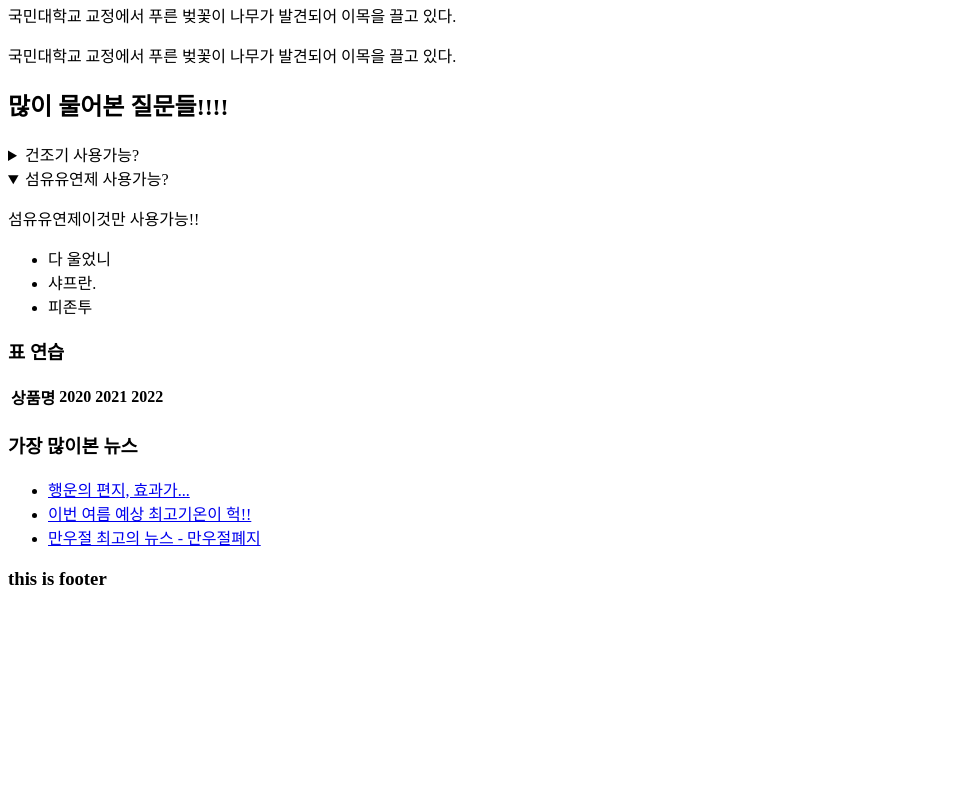
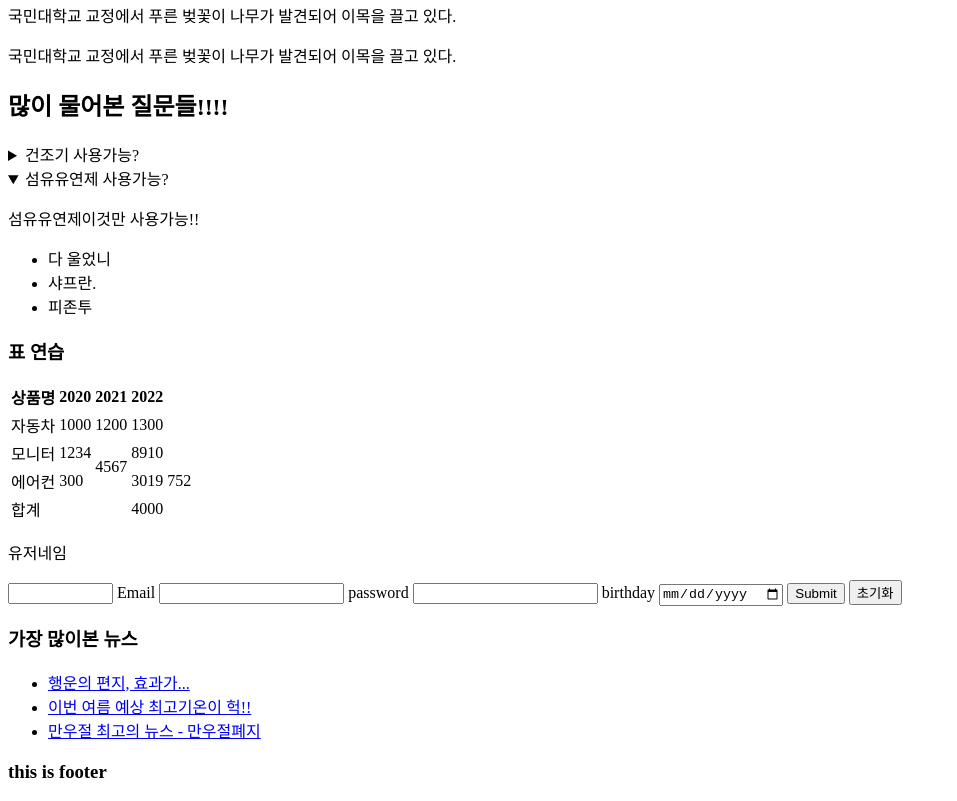
Before and after one commit to fmdy/24-fm-web, a plain HTML site: page index.html in a window 1280 px wide. Shown: the part 578-1379 px from the top of the page, without its empty margins (0-957 px from the left). Before the commit the page ends 1186 px from the top, so only its background shows below. Drawn offline with Linux system fonts and the light colour scheme.

Commit message:
4월20일

```diff
--- a/index.html
+++ b/index.html
@@ -69,13 +69,58 @@
                        <th> 2022 </th>
                      </tr>
                      </thead>
-                       <tbody> </tbody>
+                       <tbody>
+                         <tr>
+                       <td> 자동차 </td>
+                       <td>  1000</td>
+                        <td> 1200</td>
+                         <td> 1300 </td>
+                         </tr>
+                         <tr>
+                            <td> 모니터 </td>
+                            <td>  1234</td>
+                             <td rowspan="2"> 4567</td>
+                              <td> 8910 </td>
+                              </tr>
+                         <td> 에어컨 </td>
+                         <td>  300 </td>
+                          <td> 3019</td>
+                           <td> 752 </td>
+                     </tr>
+                         </tbody>
                          <tfoot>
+                           <tr>
+                             <td colspan="3">합계</td>
+                             <td>4000</td>
+                           </tr>
                          </tfoot>
                      </table>
 
                    </section>
+                   <!-- form interation -->
+                   <section>
+                     <form action="/signup" method="post">
+                       <p>유저네임</p>
+                       <input list="names" name="username" type="text" maxlength="10" size="10">
 
+                       <datalist id="names">
+                         <option value="johndoe"> </option>
+                         <option value="jandoe"> </option>
+                         <option value="seodomah"> </option>
+                       </datalist>
+                       <label for="u-email">Email</label>
+                       <input id="u-email" name="Email" type="email">
+                       <label for="u-pw"> password</label>
+                       <input id="u-pw" name="password" type="password">
+
+                       <label for=u-birth">birthday</label>
+                       <input id=u-birth" name="birthday" type="date">
+                       <input type="submit">
+                       <button type="reset">초기화</button>
+
+                     </form>
+
+                   </section>
                    </main>
                  <aside>
                  <h3>가장 많이본 뉴스</h3>
```
